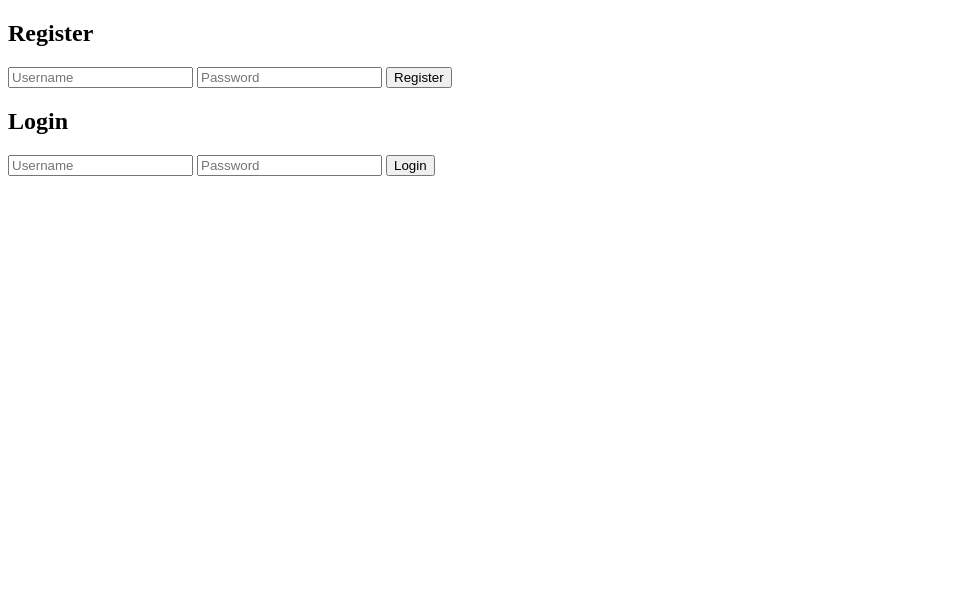
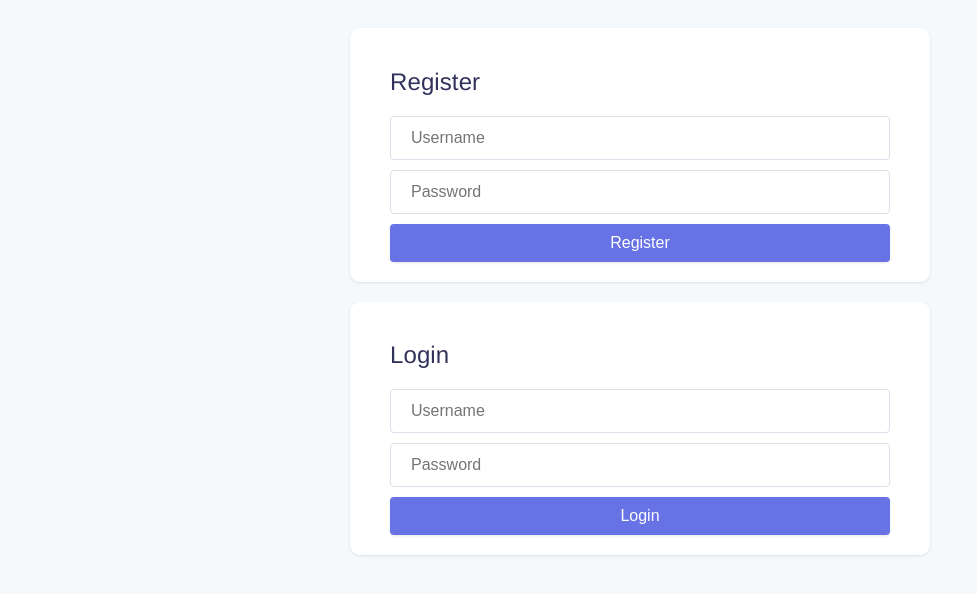
Before and after one commit to simplywoolfie/Coursework_web_dev, a website: page index.html in a window 1280 px wide. Shown: the whole page, without its empty margins (0-977 px from the left). Drawn offline with Linux system fonts and the light colour scheme.

Commit message:
Some CSS added

```diff
--- /dev/null
+++ b/Styling.css
@@ -0,0 +1,52 @@
+body {
+    font-family: 'Helvetica Neue', Helvetica, Arial, sans-serif;
+    padding: 20px;
+    background: #f6f9fc;
+    color: #525f7f;
+}
+
+form {
+    max-width: 500px;
+    margin: 0 auto;
+    background: #fff;
+    padding: 20px 40px;
+    border-radius: 10px;
+    box-shadow: 0 1px 3px 0 rgba(0, 0, 0, 0.1);
+    margin-bottom: 20px;
+}
+
+h2 {
+    margin-bottom: 20px;
+    color: #32325d;
+    font-weight: 400;
+    line-height: 1.15;
+    letter-spacing: .1px;
+}
+
+input[type="text"],
+input[type="password"] {
+    width: 100%;
+    padding: 12px 20px;
+    margin-bottom: 10px;
+    border-radius: 4px;
+    border: 1px solid #dbdfea;
+    font-size: 16px;
+    color: #32325d;
+    box-sizing: border-box;
+}
+
+button {
+    padding: 10px 20px;
+    background: #6772e5;
+    color: #fff;
+    border: none;
+    border-radius: 4px;
+    cursor: pointer;
+    font-size: 16px;
+    box-shadow: 0 1px 3px 0 rgba(0, 0, 0, 0.1);
+    width: 100%;
+}
+
+button:hover {
+    background: #5469d4;
+}
--- a/index.html
+++ b/index.html
@@ -5,6 +5,7 @@
     <meta charset="UTF-8">
     <meta http-equiv="X-UA-Compatible" content="IE=edge">
     <meta name="viewport" content="width=device-width, initial-scale=1.0">
+    <link rel="stylesheet" href="Styling.css">
     <title>High low g</title>
 </head>
 
```
